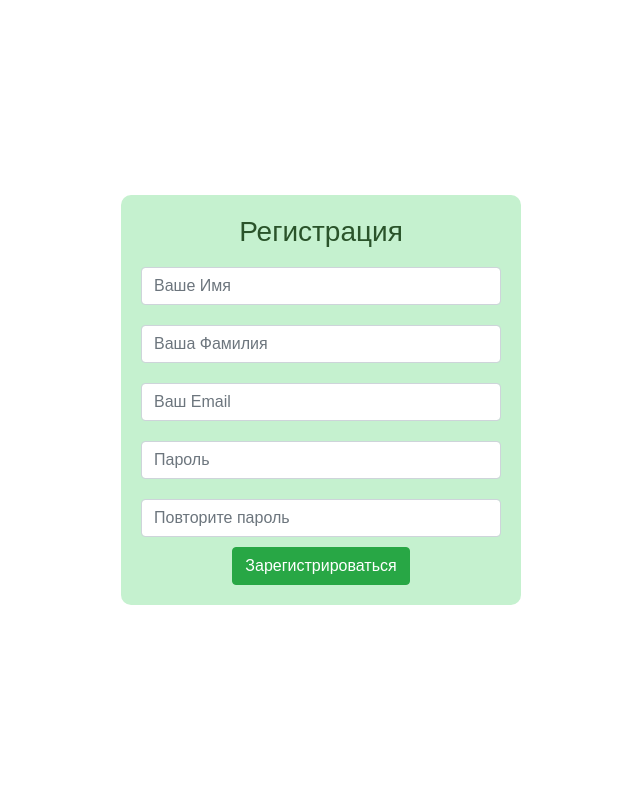
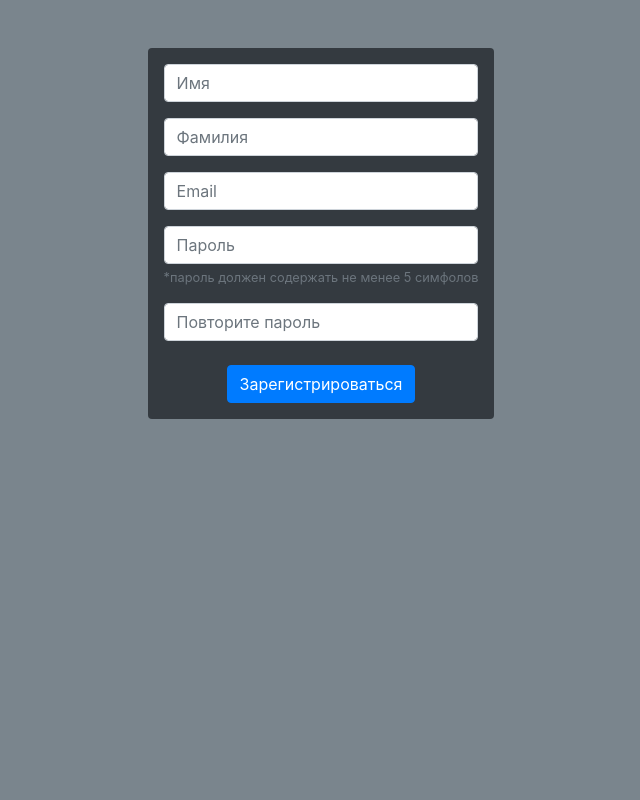
Before and after one commit to sleppybear/greensight, a PHP site: page /register in a window 1280 px wide. Shown: the whole page, without its empty margins (319-959 px from the left). Run offline with PHP 8.4, Linux system fonts and the light colour scheme.

Commit message:
Стилизация на bootstrap

```diff
--- a/application/controllers/ControllerProfile.php
+++ b/application/controllers/ControllerProfile.php
@@ -7,15 +7,11 @@ class ControllerProfile extends Controller
         session_start();
 
         if (!empty($_SESSION['user'])) {
-
-            $this->view->generate('view_profile.php','view_template.php');
+            $this->view->generate('view_profile.php', 'view_template.php');
 
             unset($_SESSION['user']);
-
         } else {
-
             header('Location: /register');
-
         }
     }
 }
--- a/application/controllers/ControllerRegister.php
+++ b/application/controllers/ControllerRegister.php
@@ -30,7 +30,7 @@ class ControllerRegister extends Controller
                 $error_fields[] = 'email';
             }
 
-            if ($password === '') {
+            if (strlen($password) < 5) {
                 $error_fields[] = 'password';
             }
 
@@ -42,7 +42,7 @@ class ControllerRegister extends Controller
                 $response = [
                     'status' => false,
                     'errorType' => 1,
-                    'message' => 'Проверьте правильность заполнения полей',
+                    'message' => 'Некоторые поля формы заполненены неверно',
                     'fields' => $error_fields
                 ];
                 echo json_encode($response);
@@ -122,7 +122,7 @@ class ControllerRegister extends Controller
         $log = fopen($logFile, 'a+');
 
         if ($log) {
-            $logText = date('Y-m-d H:i:s').' - '.$logText."\r\n";
+            $logText = date('d-m-Y H:i:s').' - '.$logText."\r\n";
             fwrite($log, $logText);
             fclose($log);
         }
--- a/application/views/view_register.php
+++ b/application/views/view_register.php
@@ -1,14 +1,43 @@
-<form>
-    <h3>Регистрация</h3>
-    <input type="text" name="name" placeholder="Ваше Имя" class="form-control">
-    <input type="text" name="surname" placeholder="Ваша Фамилия" class="form-control">
-    <input type="email" name="email" placeholder="Ваш Email" class="form-control">
-    <input type="password" name="password" placeholder="Пароль" class="form-control">
-    <input type="password" name="password_confirm" placeholder="Повторите пароль" class="form-control">
-    <button type="button" id="register" class="btn btn-success">Зарегистрироваться</button>
-</form>
-<div class="modal_background">
-    <div class="modal_content">
-        <p class="modal_message">Message</p>
+<div class="container">
+    <div class="row justify-content-center">
+        <div class="col-xs-12">
+            <form class="mt-5 p-3 rounded bg-dark">
+                <div class="form-group">
+                    <input type="text" class="form-control" name="name" placeholder="Имя">
+                </div>
+                <div class="form-group">
+                    <input type="text" class="form-control" name="surname" placeholder="Фамилия">
+                </div>
+                <div class="form-group">
+                    <input type="email" class="form-control" name="email" placeholder="Email">
+                </div>
+                <div class="form-group">
+                    <input type="password" class="form-control" name="password" placeholder="Пароль">
+                    <small class="form-text text-muted">*пароль должен содержать не менее 5 симфолов</small>
+                </div>
+                <div class="form-group">
+                    <input type="password" class="form-control" name="password_confirm" placeholder="Повторите пароль">
+                </div>
+                <div class="text-center">
+                    <button type="button" id="register" class="btn btn-primary mt-2 align-self-center">Зарегистрироваться</button>
+                </div>
+            </form>
+        </div>
     </div>
 </div>
+
+<div class="modal fade" tabindex="-1" role="dialog">
+    <div class="modal-dialog modal-dialog">
+        <div class="modal-content">
+            <div class="modal-header">
+                <h5 class="modal-title">Ошибка</h5>
+                <button type="button" class="close" data-dismiss="modal" aria-label="Close">
+                    <span aria-hidden="true">&times;</span>
+                </button>
+            </div>
+            <div class="modal-body mt-3">
+                <p class="text-center font-weight-bold">Error Message</p>
+            </div>
+        </div>
+    </div>
+</div>
--- a/application/views/view_template.php
+++ b/application/views/view_template.php
@@ -2,20 +2,33 @@
 <html>
     <head>
         <meta charset="utf-8">
-    <meta name="viewport" content="width=device-width, initial-scale=1.0">
+        <meta name="viewport" content="width=device-width, initial-scale=1, shrink-to-fit=no">
         <title>Greensight</title>
-    <link rel="stylesheet" href="https://stackpath.bootstrapcdn.com/bootstrap/4.5.0/css/bootstrap.min.css">
+        <link rel="stylesheet" href="https://stackpath.bootstrapcdn.com/bootstrap/4.5.0/css/bootstrap.min.css"
+              integrity="sha384-9aIt2nRpC12Uk9gS9baDl411NQApFmC26EwAOH8WgZl5MYYxFfc+NcPb1dKGj7Sk"
+              crossorigin="anonymous">
         <link rel="stylesheet" href="../../css/main.css">
     </head>
     <body>
-<div class="container">
+        <div class="container-fluid">
+
             <?php
 
-    include 'application/views/'.$view_content;
+            include 'application/views/' . $view_content;
 
             ?>
+
         </div>
-<script src="https://code.jquery.com/jquery-3.5.1.min.js" integrity="sha256-9/aliU8dGd2tb6OSsuzixeV4y/faTqgFtohetphbbj0=" crossorigin="anonymous"></script>
+
+        <script src="https://code.jquery.com/jquery-3.5.1.min.js"
+                integrity="sha256-9/aliU8dGd2tb6OSsuzixeV4y/faTqgFtohetphbbj0=" crossorigin="anonymous"></script>
+        <script src="https://cdn.jsdelivr.net/npm/popper.js@1.16.0/dist/umd/popper.min.js"
+                integrity="sha384-Q6E9RHvbIyZFJoft+2mJbHaEWldlvI9IOYy5n3zV9zzTtmI3UksdQRVvoxMfooAo"
+                crossorigin="anonymous"></script>
+        <script src="https://stackpath.bootstrapcdn.com/bootstrap/4.5.0/js/bootstrap.min.js"
+                integrity="sha384-OgVRvuATP1z7JjHLkuOU7Xw704+h835Lr+6QL9UvYjZE3Ipu6Tp75j7Bh/kR0JKI"
+                crossorigin="anonymous"></script>
         <script src="../../js/main.js"></script>
+
     </body>
 </html>
--- a/css/main.css
+++ b/css/main.css
@@ -1,85 +1,22 @@
-div {
-    display: flex;
-    height: 100vh;
-    align-items: center;
-    justify-content: center;
-    font-family: Montserrat, sans-serif;
+body {
+    background-color: #7a858d;
 }
 
-h3 {
-    color: #2a532a;
+.form-control:focus {
+    border-color: #00a6ff;
+    box-shadow: 0px 1px 1px rgba(0, 0, 0, 0.075) inset, 0px 0px 8px rgba(0, 123, 255, 0.5);
 }
 
-form {
-    display: flex;
-    flex-direction: column;
-    align-items: center;
-    justify-content: center;
-    width: 400px;
-    background-color: #c5f1cf;
-    padding: 20px;
-    border-radius: 10px;
+.red-field {
+    border-color: #ff0000;
+    box-shadow: 0px 1px 1px rgba(0, 0, 0, 0.075) inset, 0px 0px 8px rgba(255, 0, 0, 0.5);
+    background-image: linear-gradient(to right, rgba(255,0,0,0), rgba(255, 0, 0, 0.25));
 }
 
-input {
-    margin: 10px 0;
-    padding: 10px;
-    outline: none;
+.modal-header {
+    background-image: linear-gradient(to right, rgba(255, 0, 0, 0.35), rgba(255, 0, 0, 0.15), rgba(255, 0, 0, 0.35));
 }
 
-.error {
-    background-color: #ffd4d4
+.user-info-container {
+    background-image: linear-gradient(to right, rgba(30, 31, 38, 1), rgba(30, 31, 38, 0.15), rgba(30, 31, 38, 1));
 }
-
-.profile {
-    flex-direction: column;
-}
-
-.message {
-    background-color: #e78484;
-    border-radius: 3px;
-    padding: 8px;
-    text-align: center;
-    color: white;
-    font-weight: normal;
-}
-
-.modal_background {
-    display: none;
-    align-items: center;
-    justify-content: center;
-    position: fixed;
-    z-index: 1;
-    width: 100%;
-    height: 100%;
-    background-color: rgba(0,0,0,0.6);
-}
-
-.modal_content {
-    background-color: #e78484;
-    border-radius: 10px;
-    padding: 10px;
-    min-width: 200px;
-    max-width: 50%;
-    height: min-content;
-    z-index: 2;
-    cursor: pointer;
-}
-
-.modal_content p {
-    margin: 10px;
-}
-
-.modal_background .modal_content .close_modal_window {
-    color: #aaa;
-    float: right;
-    font-size: 28px;
-    font-weight: bold;
-    cursor: pointer;
-}
-
-.user_info {
-    display: flex;
-    flex-direction: column;
-    height: min-content;
-}
--- a/js/main.js
+++ b/js/main.js
@@ -26,16 +26,16 @@ $('#register').click(function () {
             $('#register').prop('disabled', true);
         },
         success: function (data) {
-            console.log(data);
             if (data.status) {
                 document.location.href = '/profile';
             } else {
                 if (data.errorType === 1) {
                     data.fields.forEach(function (field) {
-                        $(`input[name="${field}"]`).addClass('error');
+                        $(`.form-control[name="${field}"]`).addClass('red-field');
                      })
                 }
-                throwMessage(data.message);
+                $('.modal-body > p').text(data.message);
+                $('.modal').modal();
             }
             $('#register').prop('disabled', false)
         }
@@ -43,17 +43,9 @@ $('#register').click(function () {
 });
 
 /*
-    Модальное окно (сообщение об ошибке)
+    Отключение выделения поля с ошибкой ввода
  */
-function throwMessage(message) {
+$('.form-control').focus(function(event){
 
-    $('.modal_background').css('display','flex');
-
-    $('.modal_message').text(message);
-
-    window.onclick = function (event) {
-        //if (event.target === $('#modal_background')) {
-            $('.modal_background').css('display','none');
-        //}
-    }
-}
+    color = $(`.form-control[name="${event.target.name}"]`).removeClass('red-field');
+});
```
Also changed, not shown: application/views/view_profile.php (+14 -8 lines). Lines whose indentation alone changed are shown as unchanged.
